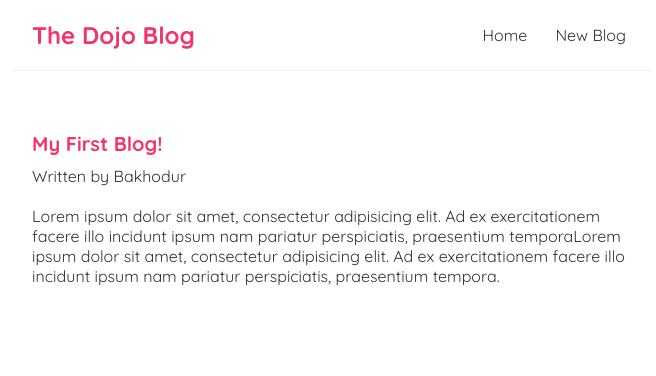
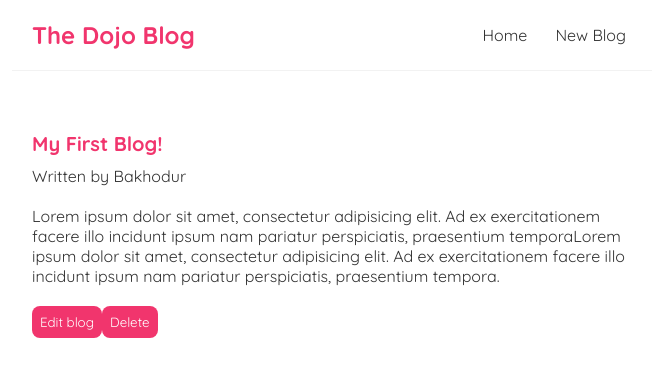
Before and after one commit to bakhodur-nazriev/Blog-React, a React (Create React App) app: page /blogs/1 in a window 1280 px wide. Shown: the top 376 px of the page, without its empty margins (308-964 px from the left). Built offline with nearby package versions, Linux system fonts and the light colour scheme; data requests are answered from the project's data file.

Commit message:
Implement Delete page and functionality

```diff
--- a/data/db.json
+++ b/data/db.json
@@ -13,12 +13,6 @@
       "id": "2"
     },
     {
-      "id": "bc30",
-      "title": "Just Test",
-      "body": "Just Test Body",
-      "author": "Mario"
-    },
-    {
       "id": "dfb2",
       "title": "kjdnfvjkdf",
       "body": "kjdnfvjkdnfv",
--- a/src/BlogDetails.js
+++ b/src/BlogDetails.js
@@ -1,9 +1,20 @@
-import {useParams} from "react-router-dom";
+import {useHistory, useParams} from "react-router-dom";
 import useFetch from "./useFetch";
 
 const BlogDetails = () => {
   const {id} = useParams();
   const {data: blog, error, isPending} = useFetch('http://localhost:8000/blogs/' + id);
+  const history = useHistory();
+
+  const handleDeleteClick = () => {
+    fetch('http://localhost:8000/blogs/' + blog.id,
+      {
+        method: 'DELETE',
+      })
+      .then(() => {
+        history.push('/');
+      })
+  }
 
   return (
     <div className="blog-details">
@@ -14,6 +25,9 @@ const BlogDetails = () => {
           <h2>{blog.title}</h2>
           <p>Written by {blog.author}</p>
           <div>{blog.body}</div>
+
+          <button>Edit blog</button>
+          <button onClick={handleDeleteClick}>Delete</button>
         </article>
       )}
     </div>
```
Also changed, not shown: src/Delete.js (added, +9 -0 lines), src/Edit.js (added, +9 -0 lines).
